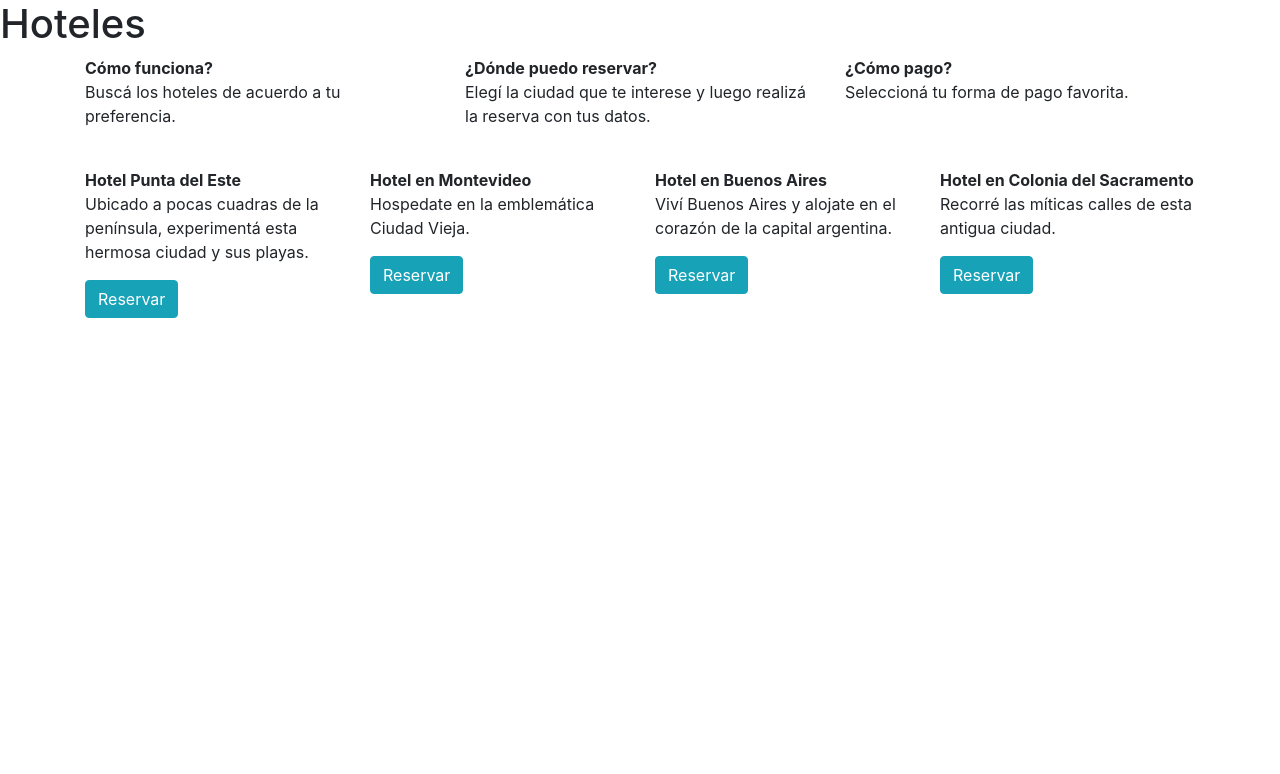
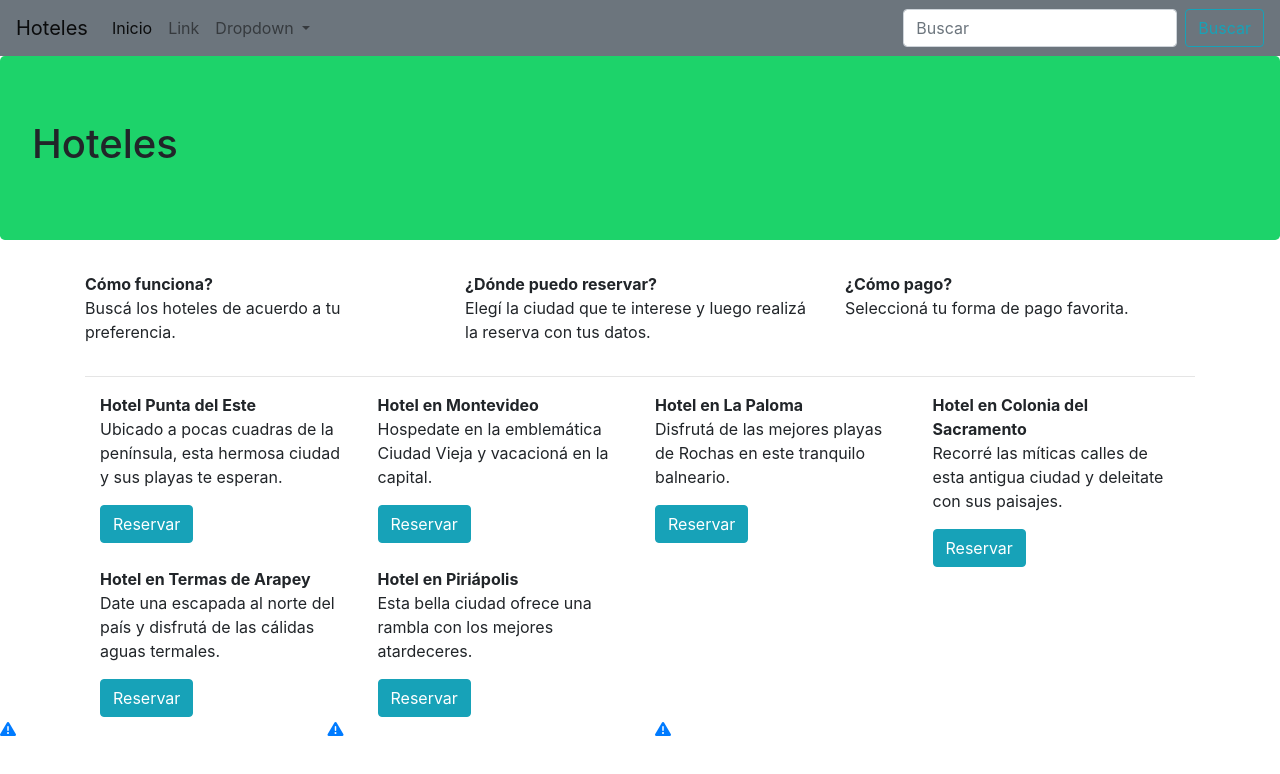
Before and after one commit to sofiidelgado/curso-bootstrap, a website: page index.html in a window 1280 px wide. Drawn offline with nearby package versions, Linux system fonts and the light colour scheme.

Commit message:
Agrego archivo CSS

```diff
--- a/index.html
+++ b/index.html
@@ -7,54 +7,108 @@
 
     <!-- Bootstrap CSS -->
     <link href="node_modules/bootstrap/dist/css/bootstrap.min.css" rel="stylesheet">
+    <link href="styles.css" rel="stylesheet">
 
     <title>Mi paginita</title>
   </head>
   <body>
+    <nav class="navbar navbar-expand-lg navbar-light bg-secondary">
+      <a class="navbar-brand" href="#">Hoteles</a>
+      <button class="navbar-toggler" type="button" data-toggle="collapse" data-target="#navbarSupportedContent" aria-controls="navbarSupportedContent" aria-expanded="false" aria-label="Toggle navigation">
+        <span class="navbar-toggler-icon"></span>
+      </button>
+
+      <div class="collapse navbar-collapse" id="navbarSupportedContent">
+        <ul class="navbar-nav mr-auto">
+          <li class="nav-item active">
+            <a class="nav-link" href="#">Inicio<span class="sr-only">(current)</span></a>
+          </li>
+          <li class="nav-item">
+            <a class="nav-link" href="#">Link</a>
+          </li>
+          <li class="nav-item dropdown">
+            <a class="nav-link dropdown-toggle" href="#" id="navbarDropdown" role="button" data-toggle="dropdown" aria-haspopup="true" aria-expanded="false">
+              Dropdown
+            </a>
+            <div class="dropdown-menu" aria-labelledby="navbarDropdown">
+              <a class="dropdown-item" href="#">Action</a>
+              <a class="dropdown-item" href="#">Another action</a>
+              <div class="dropdown-divider"></div>
+              <a class="dropdown-item" href="#">Something else here</a>
+            </div>
+          </li>
+        </ul>
+        <form class="form-inline my-2 my-lg-0">
+          <input class="form-control mr-sm-2" type="search" placeholder="Buscar" aria-label="Search">
+          <button class="btn btn-outline-info my-2 my-sm-0" type="submit">Buscar</button>
+        </form>
+      </div>
+    </nav>
+    <div class="jumbotron">
       <h1>Hoteles</h1>
+    </div>
       <div class="container">
           <div class="row">
-              <div class="col-sm">
+              <div class="col-sm-4">
                 <strong>Cómo funciona?</strong>
                   <p>Buscá los hoteles de acuerdo a tu preferencia.</p>
                 </div>
-                <div class="col-sm">
+                <div class="col-sm-4">
                   <strong>¿Dónde puedo reservar?</strong>
                     <p>Elegí la ciudad que te interese y luego realizá la reserva con tus datos.</p>
                   </div>
-                <div class="col-sm">
+                <div class="col-sm-4">
                   <strong>¿Cómo pago?</strong>
                   <p>Seleccioná tu forma de pago favorita.</p>
                   </div>
             </div>
-            <br>
-          <div class="row">
-            <div class="col-sm">
+            <hr>
+          <div class="d-flex flex-wrap">
+            <div class="col-sm-3">
               <strong>Hotel Punta del Este</strong>
-                <p>Ubicado a pocas cuadras de la península, experimentá esta hermosa ciudad y sus playas.</p>
+                <p>Ubicado a pocas cuadras de la península, esta hermosa ciudad y sus playas te esperan.</p>
                 <button type="button" class="btn btn-info">Reservar</button>
               </div>
-              <div class="col-sm">
+              <div class="col-sm-3">
                 <strong>Hotel en Montevideo</strong>
-                  <p>Hospedate en la emblemática Ciudad Vieja.</p>
+                  <p>Hospedate en la emblemática Ciudad Vieja y vacacioná en la capital.</p>
                   <button type="button" class="btn btn-info">Reservar</button>
                 </div>
-              <div class="col-sm">
-                <strong>Hotel en Buenos Aires</strong>
-                <p>Viví Buenos Aires y alojate en el corazón de la capital argentina.</p>
+              <div class="col-sm-3">
+                <strong>Hotel en La Paloma</strong>
+                <p>Disfrutá de las mejores playas de Rochas en este tranquilo balneario.</p>
                 <button type="button" class="btn btn-info">Reservar</button>
                 </div>
-                <div class="col-sm">
+                <div class="col-sm-3">
                   <strong>Hotel en Colonia del Sacramento</strong>
-                  <p>Recorré las míticas calles de esta antigua ciudad.</p>
+                  <p>Recorré las míticas calles de esta antigua ciudad y deleitate con sus paisajes.</p>
                   <button type="button" class="btn btn-info">Reservar</button>
                   </div>
-
+                  <div class="col-sm-3">
+                    <strong>Hotel en Termas de Arapey</strong>
+                    <p>Date una escapada al norte del país y disfrutá de las cálidas aguas termales.</p>
+                    <button type="button" class="btn btn-info">Reservar</button>
+                    </div>
+                  <div class="col-sm-3">
+                    <strong>Hotel en Piriápolis</strong>
+                    <p>Esta bella ciudad ofrece una rambla con los mejores atardeceres.</p>
+                    <button type="button" class="btn btn-info">Reservar</button>
+                    </div>
           </div>
-
-
         </div>
-
+        <footer>
+          <div class="row">
+          <div class="col-sm-3">
+            <a href="www.facebook.com"><i class="fas fa-exclamation-triangle"></i></a>
+          </div>
+          <div class="col-sm-3">
+            <a href="www.instagram.com"><i class="fas fa-exclamation-triangle"></i></a>
+          </div>
+          <div class="col-sm-3">
+            <a href="www.twitter.com"><i class="fas fa-exclamation-triangle"></i></a>
+          </div>
+        </div>
+        </footer>
 
     <!--Jquery-->
     <script src="node_modules/jquery/dist/jquery.min.js"></script>
@@ -62,5 +116,7 @@
     <script src="node_modules/popper.js/dist/popper.min.js"></script>
     <!--Bootstrap js-->
     <script src="node_modules/bootstrap/dist/js/bootstrap.min.js"></script>
+    <!--FontAwesome-->
+    <script src="https://kit.fontawesome.com/2c36e9b7b1.js" crossorigin="anonymus"></script>
   </body>
 </html>
--- /dev/null
+++ b/styles.css
@@ -0,0 +1,3 @@
+.jumbotron {
+    background-color: #1DD36A ;
+}
```
